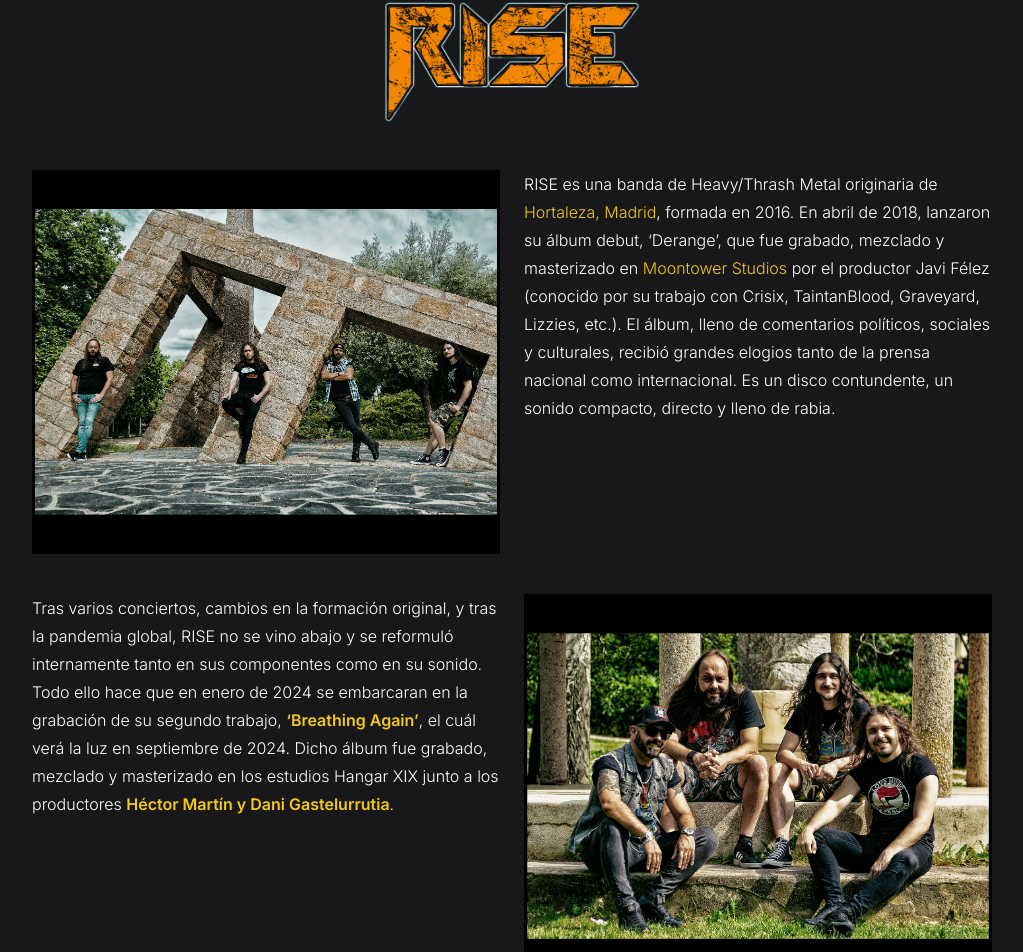
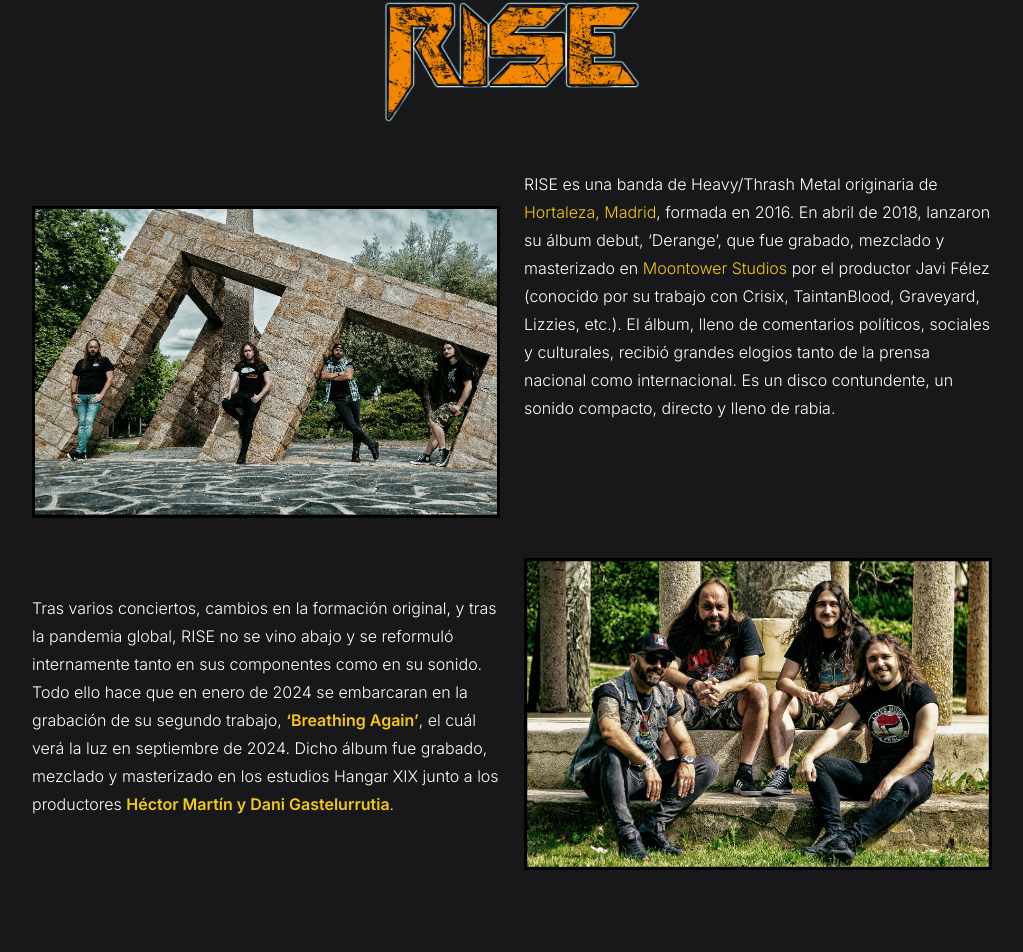
Before and after one commit to Four-Mana/rise-web, a Next.js app: page /band in a window 1280 px wide. Shown: the part 86-1038 px from the top of the page, without its empty margins (128-1151 px from the left). Built offline with nearby package versions, Linux system fonts and the light colour scheme.

Commit message:
delete bg from band images

```diff
--- a/src/app/band/page.tsx
+++ b/src/app/band/page.tsx
@@ -16,7 +16,7 @@ export default function Band() {
     <main className="flex flex-col items-center justify-between mt-20 bg-zinc-900">
       <Logo variant="orangeHighlight" size="xl" />
       <div className='grid md:grid-cols-2 max-w-5xl min-h-screen py-10 gap-x-6 gap-y-10 grid-cols-1 px-8'>
-        <div className="w-full bg-black h-96 flex items-center ">
+        <div className="w-full bg-zinc-900 h-96 flex items-center  ">
           <Image
             src={heroBand}
             alt="Image from Rise band"
@@ -30,7 +30,7 @@ export default function Band() {
         <p className="md:row-start-2 md:col-start-1 font-light text-wide text-white leading-7">
           Tras varios conciertos, cambios en la formación original, y tras la pandemia global, RISE no se vino abajo y se reformuló internamente tanto en sus componentes como en su sonido. Todo ello hace que en enero de 2024 se embarcaran en la grabación de su segundo trabajo, <Highlight className="font-semibold">‘Breathing Again’</Highlight>, el cuál verá la luz en septiembre de 2024. Dicho álbum fue grabado, mezclado y masterizado en los estudios Hangar XIX junto a los productores <Highlight className="font-semibold">Héctor Martín y Dani Gastelurrutia</Highlight>.
         </p>
-        <div className="w-full bg-black h-96 flex items-center md:col-start-2">
+        <div className="w-full bg-zinc-900 h-96 flex items-center md:col-start-2 pb-36">
           <Image
             src={bandSit}
             alt="Image from Rise band"
```
